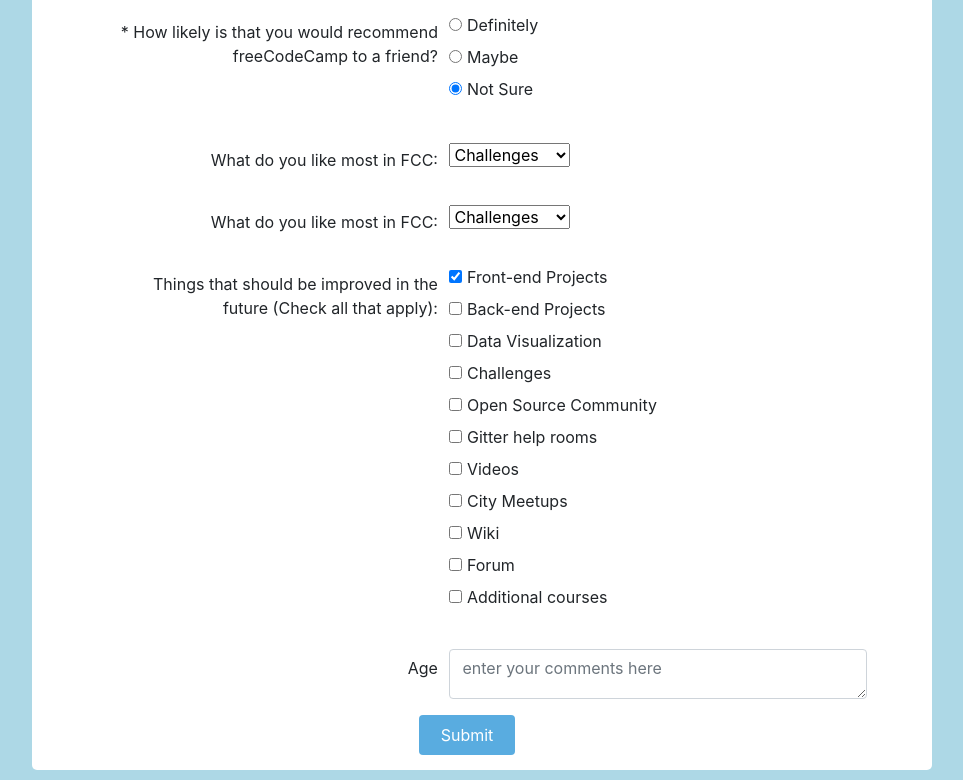
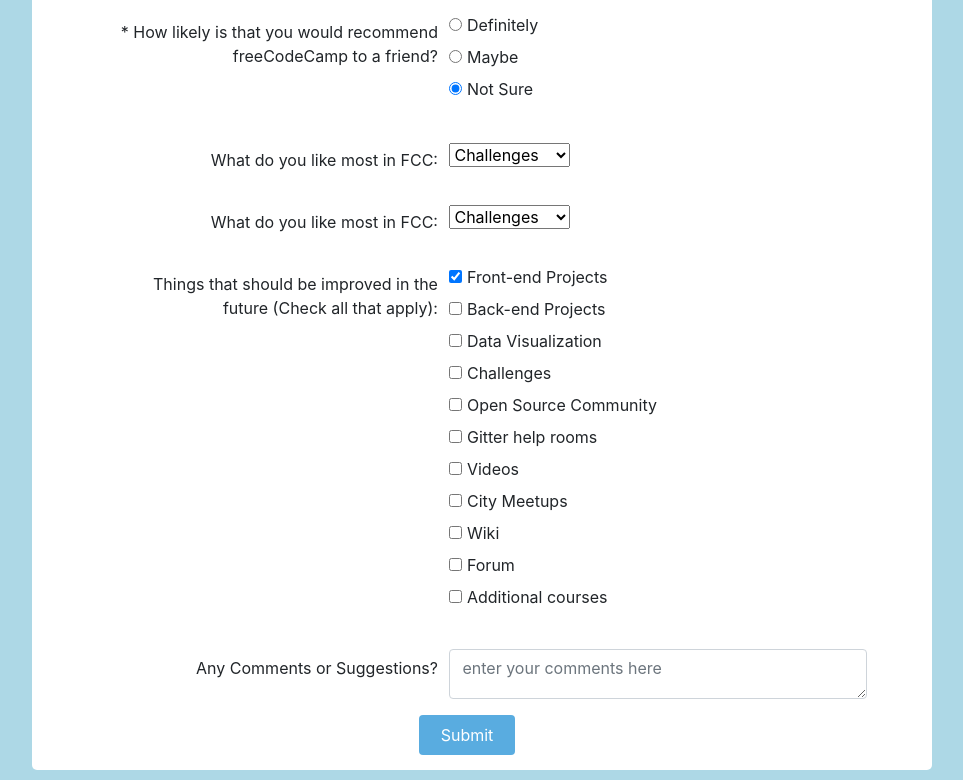
Before and after one commit to HungOm/Survey_Form, a website: page index.html in a window 1280 px wide. Shown: the part 450-1230 px from the top of the page, without its empty margins (158-1121 px from the left). Drawn offline with nearby package versions, Linux system fonts and the light colour scheme; a web font is replaced by a local one.

Commit message:
index update

```diff
--- a/index.html
+++ b/index.html
@@ -200,7 +200,7 @@
           <div class="form-group" id="age">
             <div class="labels">
 
-              <label for="agefield">Age</label>
+              <label for="agefield">Any Comments or Suggestions?</label>
             </div>
             <div class="fields">
              <textarea class="form-control" id="coments" style="height: 50px;resize: vertical;" placeholder="enter your comments here"></textarea>
```
